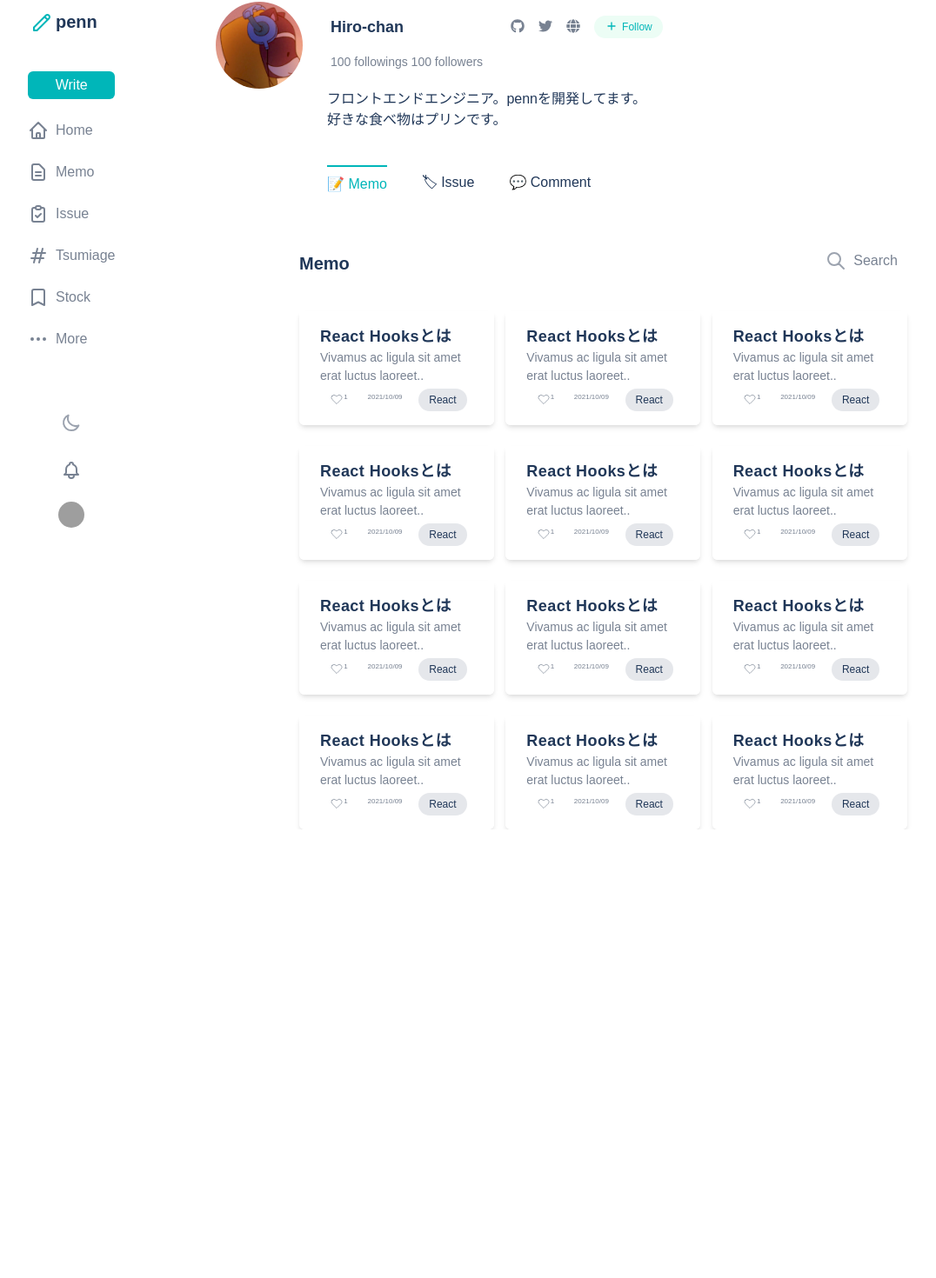
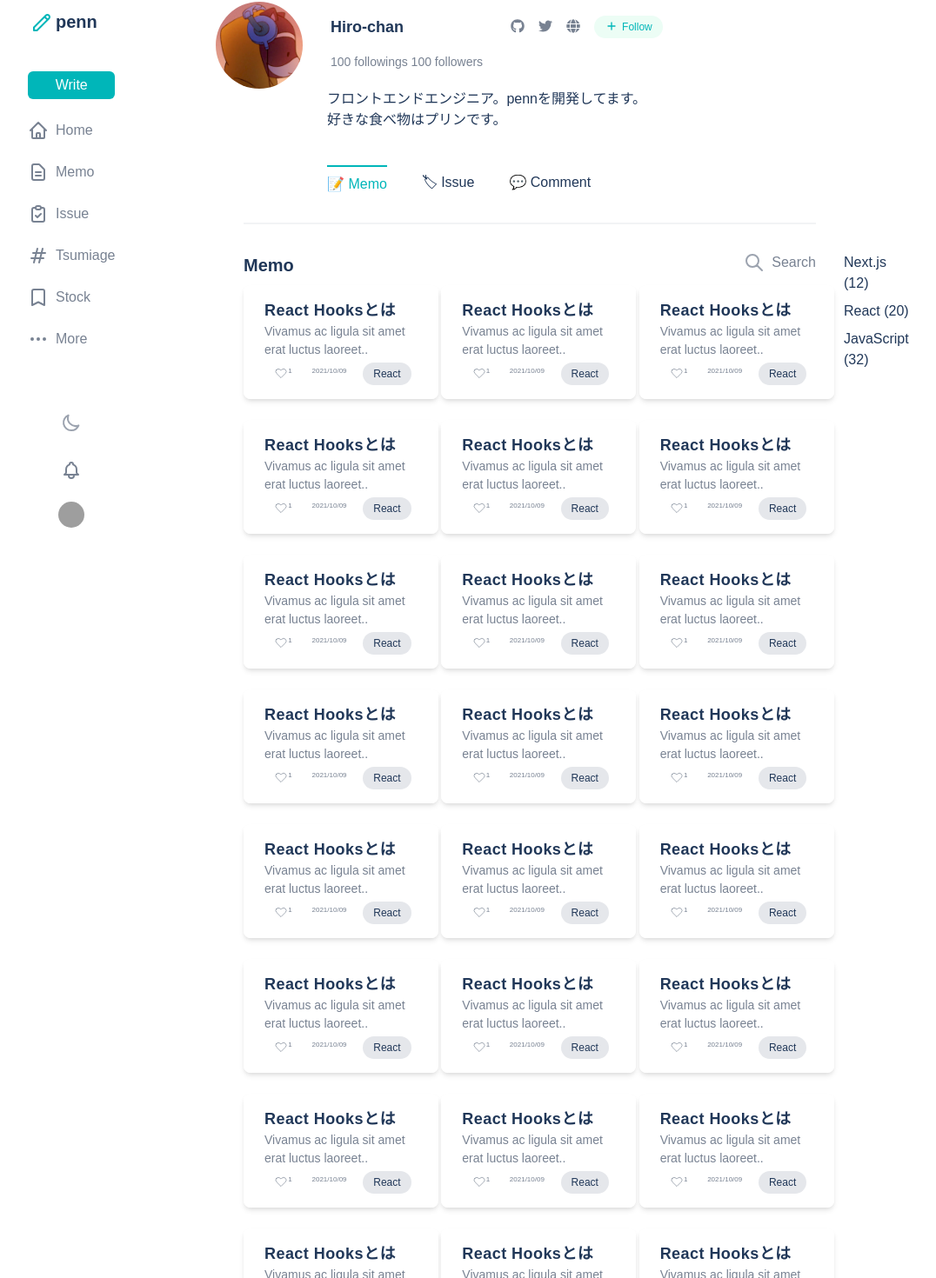
Before and after one commit to hirooutdoor/penn, a Next.js app: page /profile in a window 1280 px wide. Shown: the part 30-1500 px from the top of the page at 87% size, without its empty margins (120-1196 px from the left). Before the commit the page ends 984 px from the top, so only its background shows below. Built offline with nearby package versions, Linux system fonts and the light colour scheme; grey boxes are pictures that could not be loaded.

Commit message:
style: MemoList and tag filter #38

```diff
--- a/src/components/organism/MemoListItem.tsx
+++ b/src/components/organism/MemoListItem.tsx
@@ -1,32 +1,28 @@
-import React from 'react'
+import React from 'react';
 
-import { Tag } from '../atoms/Tag'
-import { Like } from 'src/components/atoms/Like'
+import { Tag } from '../atoms/Tag';
+import { Like } from 'src/components/atoms/Like';
 
-interface Props {
-
-}
+interface Props {}
 
 const MemoListItem = (props: Props) => {
   return (
     <>
-      <div className='shadow-md group rounded-md bg-white flex justify-center items-center content-div cursor-pointer dark:border-penn-gray dark:bg-penn-darkGray w-56'>
-          <div className='py-4 px-6 bg-white dark:border-penn-gray dark:bg-penn-darkGray rounded-b-md fd-cl '>
-            <span className='block font-semibold text-lg tracking-wide'>
-              React Hooksとは
-            </span>
-            <span className='block text-sm text-penn-gray mb-1'>
-              Vivamus ac ligula sit amet erat luctus laoreet..
-            </span>
-            <div className="flex justify-around">
-              <Like/>
-              <p className="text-penn-gray text-tiny m-1">2021/10/09</p>
-              <Tag>React</Tag>
-            </div>
+      <div className='shadow-md group rounded-lg bg-white flex justify-center items-center content-div cursor-pointer dark:border-penn-gray dark:bg-penn-darkGray w-56'>
+        <div className='py-4 px-6 bg-white dark:border-penn-gray dark:bg-penn-darkGray rounded-lg fd-cl '>
+          <span className='block font-semibold text-lg tracking-wide'>React Hooksとは</span>
+          <span className='block text-sm text-penn-gray mb-1'>
+            Vivamus ac ligula sit amet erat luctus laoreet..
+          </span>
+          <div className='flex justify-around'>
+            <Like />
+            <p className='text-penn-gray text-tiny m-1'>2021/10/09</p>
+            <Tag>React</Tag>
+          </div>
         </div>
       </div>
     </>
-  )
-}
+  );
+};
 
-export default MemoListItem
+export default MemoListItem;
--- /dev/null
+++ b/src/components/organism/TagFilter.tsx
@@ -0,0 +1,16 @@
+import React from 'react';
+
+interface Props {}
+
+const TagFilter = (props: Props) => {
+  //TODO・タグフィルターの作成
+  return (
+    <ul className='flex flex-col gap-2 mt-80 cursor-pointer'>
+      <li>Next.js (12)</li>
+      <li>React (20)</li>
+      <li>JavaScript (32)</li>
+    </ul>
+  );
+};
+
+export default TagFilter;
--- a/src/components/templates/UserProfile.tsx
+++ b/src/components/templates/UserProfile.tsx
@@ -48,7 +48,7 @@ const UserProfile = (props: Props) => {
           好きな食べ物はプリンです。
         </p>
       </div>
-      <div className='ml-24 mt-6 flex flex-col gap-10'>
+      <div className='ml-8 mt-6 flex flex-col gap-2'>
         {/* TODO Heatmapの実装 */}
         {/* <p className='text-sm text-penn-gray'>120 memos in 2021</p>
         <div className='flex gap-4'>
@@ -60,13 +60,13 @@ const UserProfile = (props: Props) => {
           </div>
         </div> */}
         <Filter>
-          <div className='flex gap-10'>
+          <div className='ml-16 flex gap-10'>
             <FilterItem isActive>📝 Memo</FilterItem>
             <FilterItem isActive={false}>🏷 Issue</FilterItem>
             <FilterItem isActive={false}>💬 Comment</FilterItem>
           </div>
         </Filter>
-        <div className='flex justify-between'>
+        <div className='border-t-2 border-opacity-50 pt-8 flex justify-between'>
           <h2 className='font-bold text-xl'>Memo</h2>
           <div className='flex'>
             <MenuIcon>
@@ -97,6 +97,18 @@ const UserProfile = (props: Props) => {
               <MemoListItem key={memo.id} />
               <MemoListItem key={memo.id} />
               <MemoListItem key={memo.id} />
+              <MemoListItem key={memo.id} />
+              <MemoListItem key={memo.id} />
+              <MemoListItem key={memo.id} />
+              <MemoListItem key={memo.id} />
+              <MemoListItem key={memo.id} />
+              <MemoListItem key={memo.id} />
+              <MemoListItem key={memo.id} />
+              <MemoListItem key={memo.id} />
+              <MemoListItem key={memo.id} />
+              <MemoListItem key={memo.id} />
+              <MemoListItem key={memo.id} />
+              <MemoListItem key={memo.id} />
             </>
           ))}
         </MemoList>
--- a/src/pages/profile.tsx
+++ b/src/pages/profile.tsx
@@ -6,18 +6,18 @@ import PrivateFeed from 'src/components/templates/PrivateFeed';
 import SideBar from 'src/components/templates/SideBar';
 import RightContent from 'src/components/templates/RightContent';
 import UserProfile from 'src/components/templates/UserProfile';
+import TagFilter from 'src/components/organism/TagFilter';
 
 interface Props {}
 
 const profile: NextPage = (props: Props) => {
   return (
-    <div className='dark:bg-black transition duration-500'>
-      <div className='container font-Poppins text-penn-dark dark:text-penn-light'>
-        <main className='flex justify-between gap-8 '>
-          <SideBar />
-          <UserProfile/>
-        </main>
-      </div>
+    <div className='dark:bg-black transition duration-500 container font-Poppins text-penn-dark dark:text-penn-light'>
+      <main className='flex justify-between gap-8 '>
+        <SideBar />
+        <UserProfile />
+        <TagFilter />
+      </main>
     </div>
   );
 };
--- a/src/styles/globals.css
+++ b/src/styles/globals.css
@@ -640,11 +640,11 @@ video {
 .z-10 {
 	z-index: 10;
 }
+.m-1 {
+	margin: 0.25rem;
+}
 .m-8 {
 	margin: 2rem;
-}
-.m-1 {
-	margin: 0.25rem;
 }
 .my-6 {
 	margin-top: 1.5rem;
@@ -752,6 +752,21 @@ video {
 .ml-2 {
 	margin-left: 0.5rem;
 }
+.ml-12 {
+	margin-left: 3rem;
+}
+.ml-14 {
+	margin-left: 3.5rem;
+}
+.ml-16 {
+	margin-left: 4rem;
+}
+.mt-60 {
+	margin-top: 15rem;
+}
+.mt-80 {
+	margin-top: 20rem;
+}
 .block {
 	display: block;
 }
@@ -854,13 +869,6 @@ video {
 .cursor-pointer {
 	cursor: pointer;
 }
-.auto-cols-max {
-	grid-auto-columns: -webkit-max-content;
-	grid-auto-columns: max-content;
-}
-.grid-cols-3 {
-	grid-template-columns: repeat(3, minmax(0, 1fr));
-}
 .flex-col {
 	flex-direction: column;
 }
@@ -912,6 +920,9 @@ video {
 .gap-6 {
 	gap: 1.5rem;
 }
+.gap-5 {
+	gap: 1.25rem;
+}
 .gap-x-6 {
 	-moz-column-gap: 1.5rem;
 	     column-gap: 1.5rem;
@@ -928,6 +939,11 @@ video {
 	--tw-divide-y-reverse: 0;
 	border-top-width: calc(1px * calc(1 - var(--tw-divide-y-reverse)));
 	border-bottom-width: calc(1px * var(--tw-divide-y-reverse));
+}
+.divide-y-2 > :not([hidden]) ~ :not([hidden]) {
+	--tw-divide-y-reverse: 0;
+	border-top-width: calc(2px * calc(1 - var(--tw-divide-y-reverse)));
+	border-bottom-width: calc(2px * var(--tw-divide-y-reverse));
 }
 .overflow-y-scroll {
 	overflow-y: scroll;
@@ -966,6 +982,9 @@ video {
 .border {
 	border-width: 1px;
 }
+.border-2 {
+	border-width: 2px;
+}
 .border-b {
 	border-bottom-width: 1px;
 }
@@ -982,6 +1001,9 @@ video {
 .border-penn-green {
 	--tw-border-opacity: 1;
 	border-color: rgba(0, 182, 185, var(--tw-border-opacity));
+}
+.border-opacity-50 {
+	--tw-border-opacity: 0.5;
 }
 .bg-green-50 {
 	--tw-bg-opacity: 1;
@@ -1045,13 +1067,13 @@ video {
 	padding-top: 0.5rem;
 	padding-bottom: 0.5rem;
 }
+.py-4 {
+	padding-top: 1rem;
+	padding-bottom: 1rem;
+}
 .py-6 {
 	padding-top: 1.5rem;
 	padding-bottom: 1.5rem;
-}
-.py-4 {
-	padding-top: 1rem;
-	padding-bottom: 1rem;
 }
 .pr-4 {
 	padding-right: 1rem;
@@ -1067,6 +1089,12 @@ video {
 }
 .pt-1 {
 	padding-top: 0.25rem;
+}
+.pt-4 {
+	padding-top: 1rem;
+}
+.pt-8 {
+	padding-top: 2rem;
 }
 .text-left {
 	text-align: left;
@@ -1092,14 +1120,14 @@ video {
 .text-xs {
 	font-size: .75rem;
 }
+.text-tiny {
+	font-size: .5rem;
+}
 .text-sm {
 	font-size: .875rem;
 }
 .text-lg {
 	font-size: 1.125rem;
-}
-.text-tiny {
-	font-size: .5rem;
 }
 .font-bold {
 	font-weight: 700;
@@ -1388,43 +1416,11 @@ video {
 	.sm\:grid-cols-2 {
 		grid-template-columns: repeat(2, minmax(0, 1fr));
 	}
-
-	.sm\:grid-cols-1 {
-		grid-template-columns: repeat(1, minmax(0, 1fr));
-	}
 }
 
 @media (min-width: 768px) {
 
-	.md\:auto-cols-min {
-		grid-auto-columns: -webkit-min-content;
-		grid-auto-columns: min-content;
-	}
-
 	.md\:grid-cols-3 {
 		grid-template-columns: repeat(3, minmax(0, 1fr));
 	}
-
-	.md\:grid-cols-2 {
-		grid-template-columns: repeat(2, minmax(0, 1fr));
-	}
-
-	.md\:grid-cols-4 {
-		grid-template-columns: repeat(4, minmax(0, 1fr));
-	}
 }
-
-@media (min-width: 1024px) {
-
-	.lg\:grid-cols-2 {
-		grid-template-columns: repeat(2, minmax(0, 1fr));
-	}
-
-	.lg\:grid-cols-4 {
-		grid-template-columns: repeat(4, minmax(0, 1fr));
-	}
-
-	.lg\:grid-cols-3 {
-		grid-template-columns: repeat(3, minmax(0, 1fr));
-	}
-}
```
